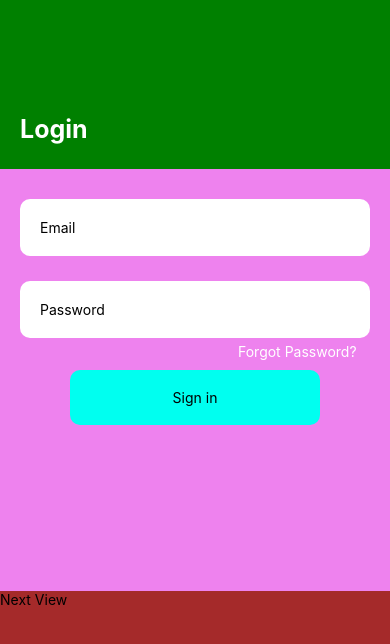
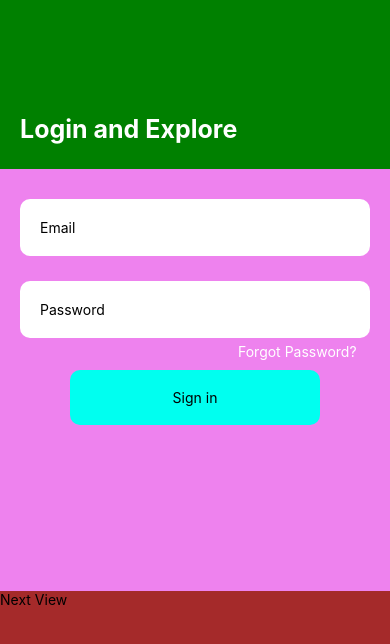
Before and after one commit to Sedinamm/Photography-mobile-app, a React Native app: screen / in a window 390 px wide. Shown: the top 644 px of the page. Built offline with nearby package versions, Linux system fonts and the light colour scheme.

Commit message:
updated text

```diff
--- a/Screens/Login.js
+++ b/Screens/Login.js
@@ -6,7 +6,7 @@ const Login = () => {
     <View style={styles.parentView}>
       {/* Text (Login) */}
       <View style={styles.loginView}>
-        <Text style={styles.loginText}>Login</Text>
+        <Text style={styles.loginText}>Login and Explore</Text>
       </View>
 
       {/* TextInput */}
```
